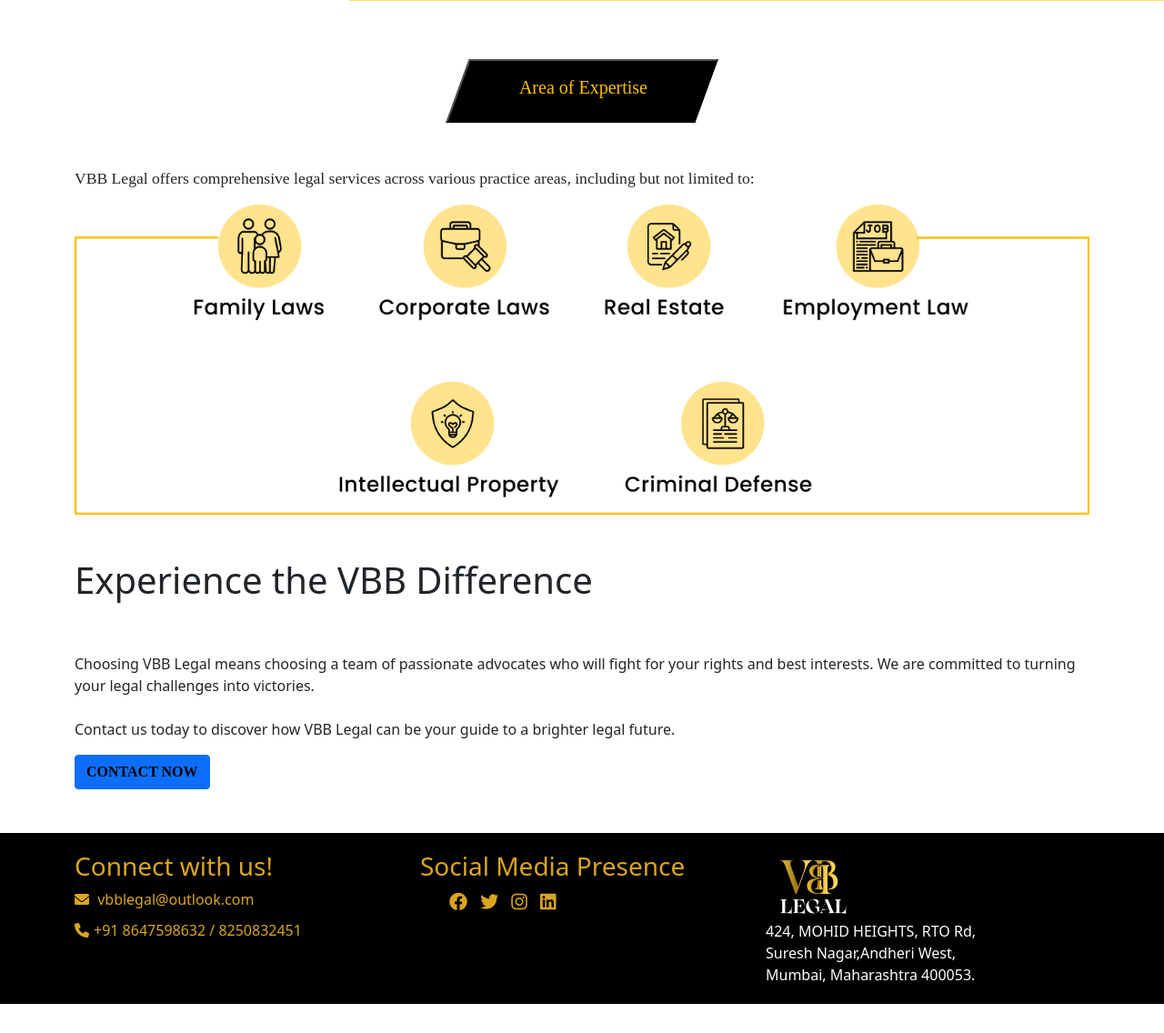
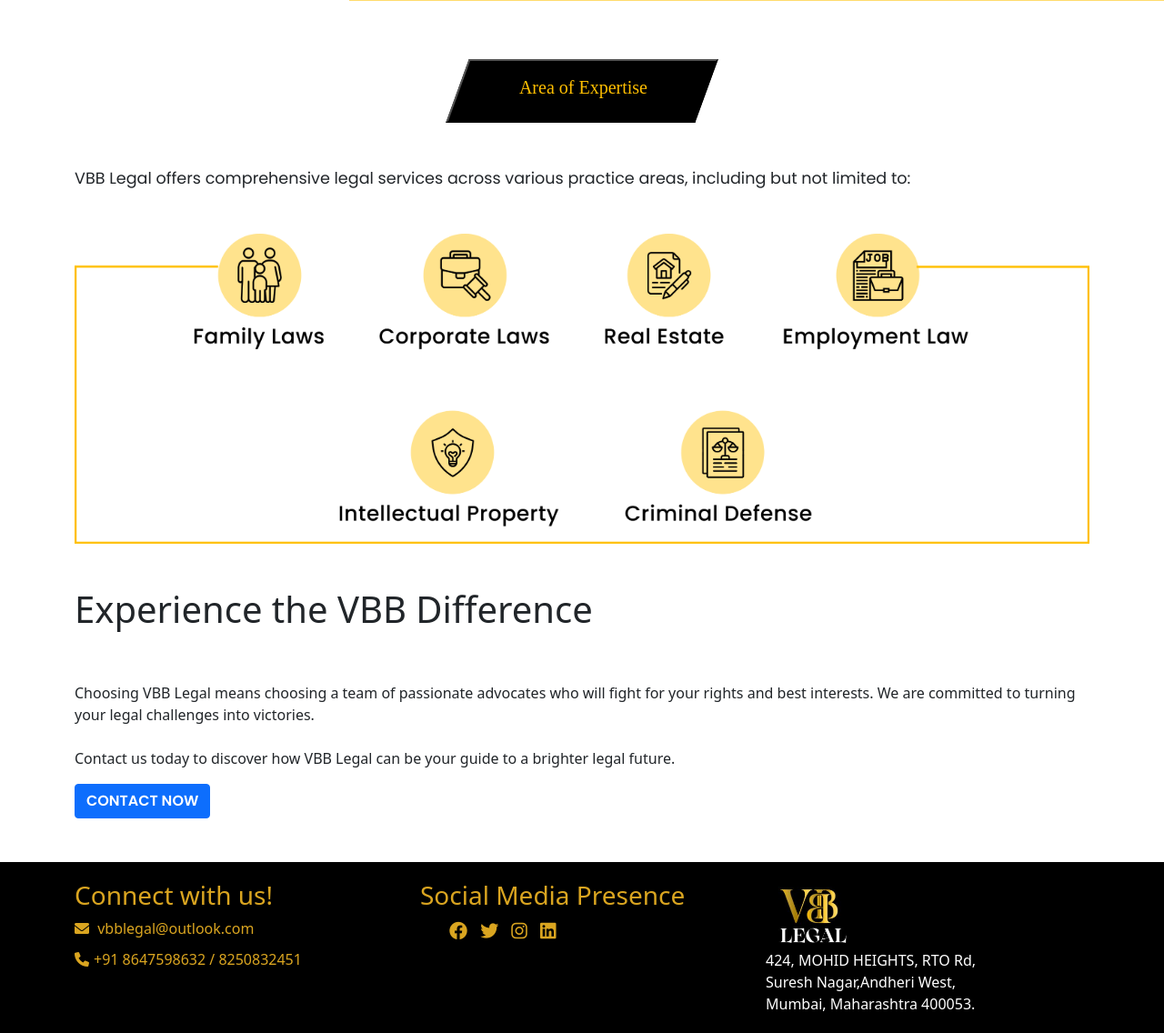
Before and after one commit to AtishKumar98/VBB_LAW_FIRM, a Django app: page /about_us/ in a window 1280 px wide. Shown: the part 1163-2299 px from the top of the page at 91% size. Before the commit the page ends 2267 px from the top, so only its background shows below. Run offline with Django 4.2, Linux system fonts and the light colour scheme; parts of the project's set-up code (start-up, migrations or seed data) failed here and were passed over; some libraries are stand-ins or nearby versions.

Commit message:
Commit_forIndex2

```diff
--- a/templates/ABOUT_US.html
+++ b/templates/ABOUT_US.html
@@ -357,7 +357,7 @@ flex-direction: column;
     </div>
 </div>
 <div class="container mt-5">
-    <p style="font-size: 110%;font-family: 'Times New Roman', Times, serif;">VBB Legal offers comprehensive legal services across various practice areas, including but not limited to:</p>
+    <p style="font-size: 110%; font-family: 'Poppins', sans-serif;" class="mb-5 mt-5">VBB Legal offers comprehensive legal services across various practice areas, including but not limited to:</p>
 </div>
 <div class="container">
 <div class="image_practice_area" style="width: 100%;display: flex;justify-content: center;align-items: center;">
@@ -415,7 +415,7 @@ flex-direction: column;
             <br><br>
             Contact us today to discover how VBB Legal can be your guide to a brighter legal future.
         </p>
-        <div class="btn btn-primary" style="color: black;font-family: 'Times New Roman', Times, serif;"> <b>CONTACT NOW </b></div>
+        <div class="btn btn-primary" style="color: white; font-family: 'Poppins', sans-serif, Times, serif;"> <b>CONTACT NOW </b></div>
     </div>
 </div>
 
```
Also changed, not shown: templates/contact.html (+5 -5 lines).
